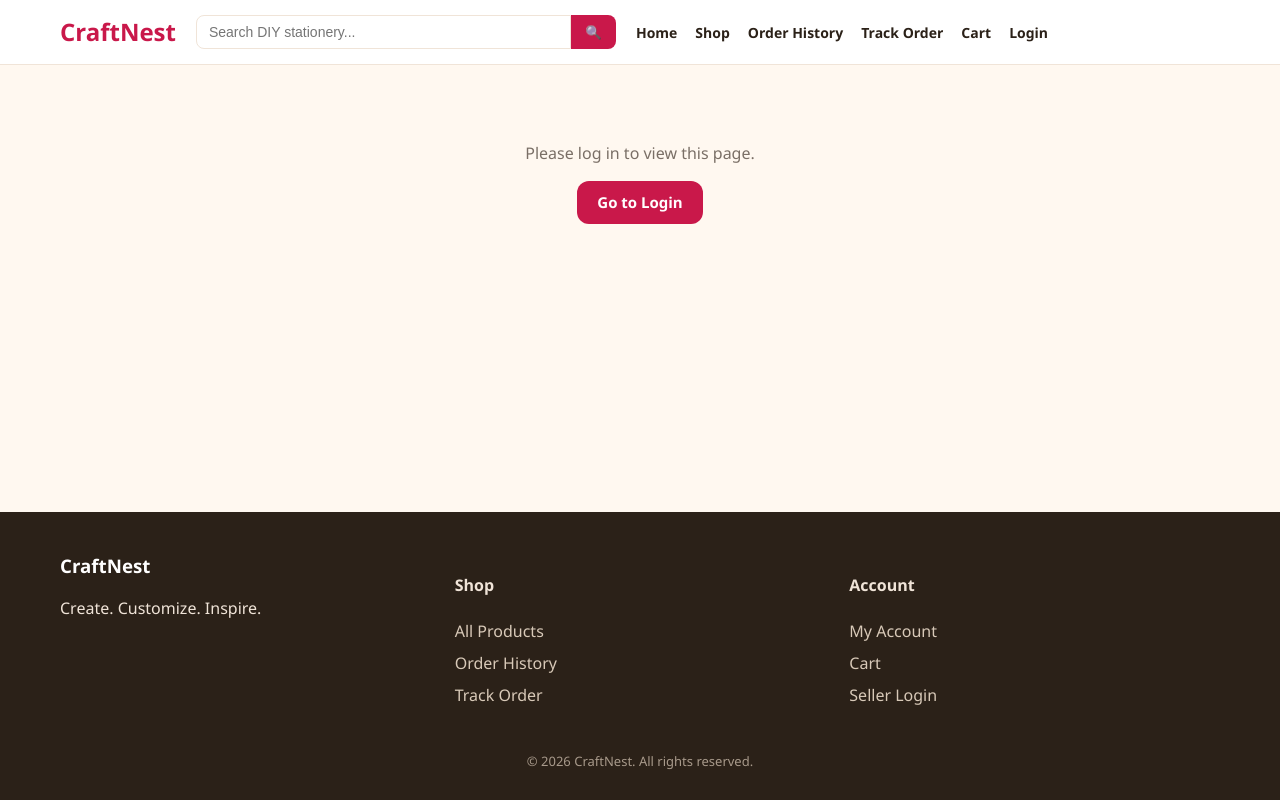
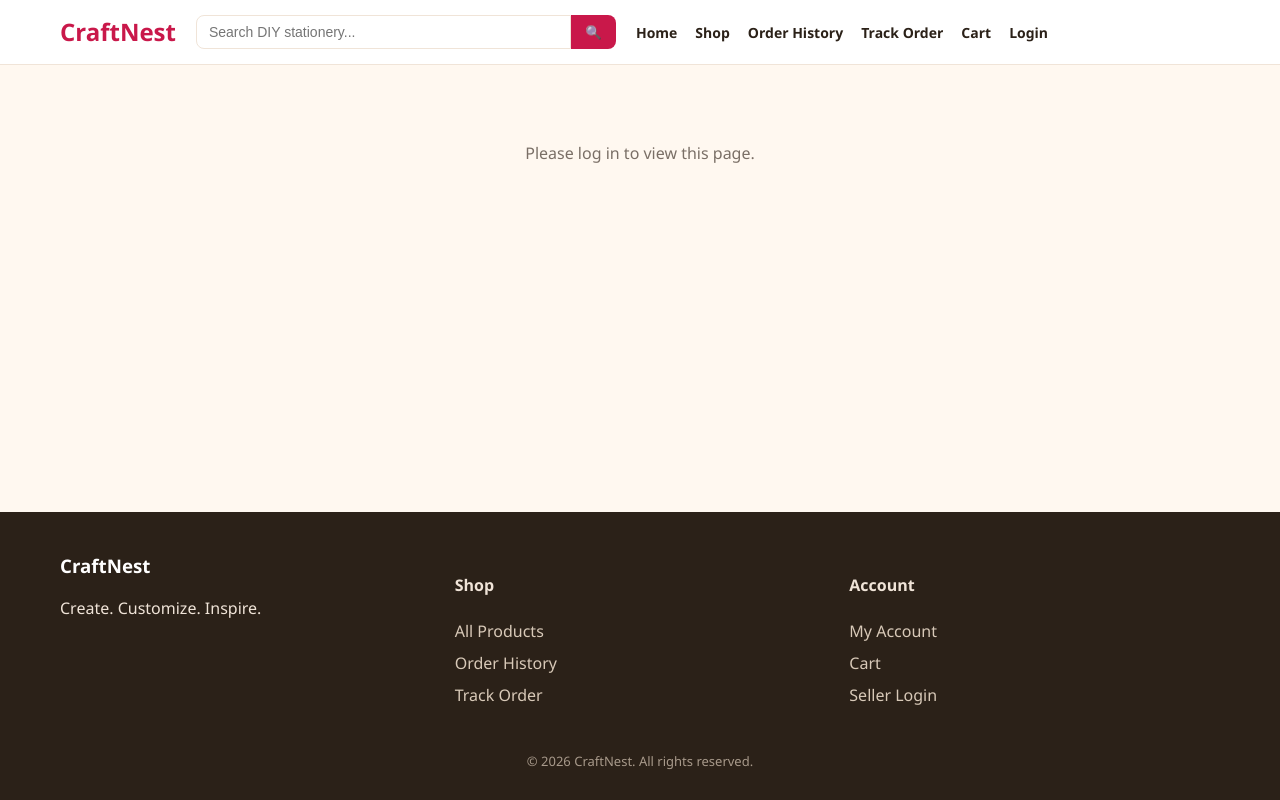
Before and after one commit to Khushi7-2006/craftnest, a React (Vite) app in the folder frontend/: page /orders in a window 1280 px wide. Built offline with nearby package versions, Linux system fonts and the light colour scheme; no server answers.

Commit message:
Update ProtectedRoute.jsx

```diff
--- a/frontend/src/components/ProtectedRoute.jsx
+++ b/frontend/src/components/ProtectedRoute.jsx
@@ -9,20 +9,13 @@ export default function ProtectedRoute({ children, sellerOnly = false }) {
 
   if (loading) return <LoadingSpinner label="Checking your session..." />;
 
- if (!user) {
+if (!user) {
   return (
     <div className="empty-state">
       <p>Please log in to view this page.</p>
-      <a
-        className="btn btn-primary"
-        href={sellerOnly ? "/seller/login" : "/account"}
-      >
-        Go to Login
-      </a>
     </div>
   );
 }
-
   if (sellerOnly && user.role !== "seller") {
     return <Navigate to="/" replace />;
   }
```
